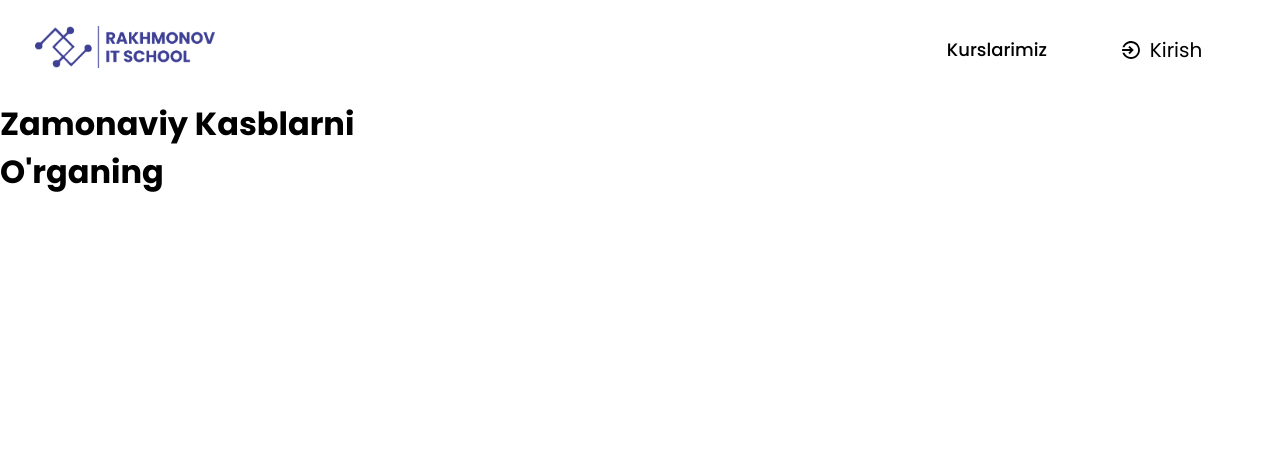
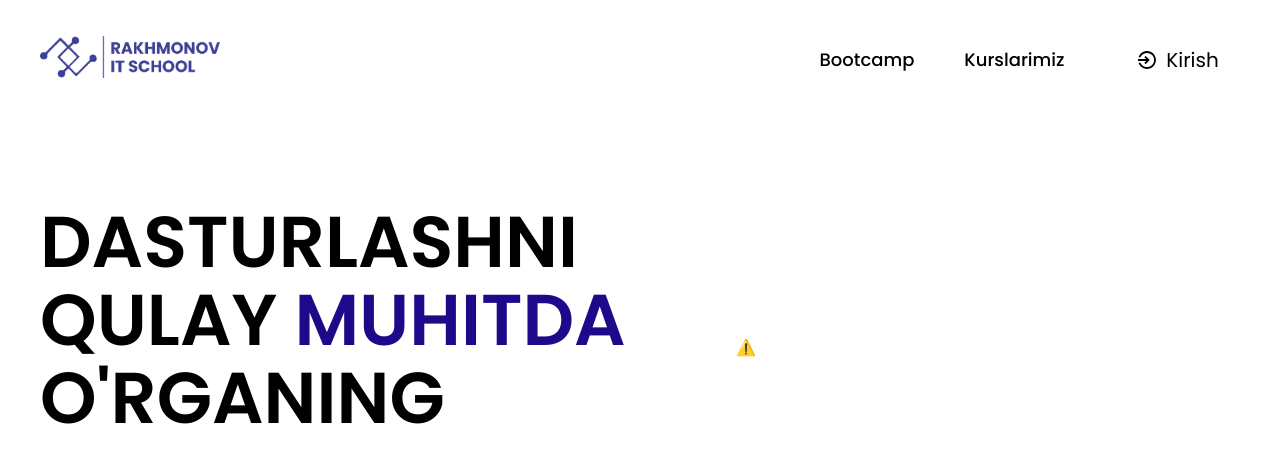
Before and after one commit to Mrshokhrukh/IT-school-website, a React (Create React App) app in the folder client/: page / in a window 1280 px wide. Shown: the top 462 px of the page. Built offline with nearby package versions, Linux system fonts and the light colour scheme; no server answers.

Commit message:
01.03.2023

```diff
--- a/client/package.json
+++ b/client/package.json
@@ -10,6 +10,7 @@
     "@testing-library/jest-dom": "^5.16.5",
     "@testing-library/react": "^13.4.0",
     "@testing-library/user-event": "^13.5.0",
+    "animate.css": "^4.1.1",
     "antd": "^5.2.2",
     "axios": "^1.3.4",
     "react": "^18.2.0",
--- a/client/public/index.html
+++ b/client/public/index.html
@@ -5,6 +5,11 @@
     <link rel="icon" href="%PUBLIC_URL%/favicon.ico" />
     <meta name="viewport" content="width=device-width, initial-scale=1" />
     <meta name="theme-color" content="#000000" />
+    <script src="https://unpkg.com/@lottiefiles/lottie-player@latest/dist/lottie-player.js"></script>
+    <link
+      rel="stylesheet"
+      href="https://cdnjs.cloudflare.com/ajax/libs/animate.css/4.1.1/animate.min.css"
+    />
     <meta
       name="description"
       content="Web site created using create-react-app"
--- a/client/src/components/Header/Header.jsx
+++ b/client/src/components/Header/Header.jsx
@@ -6,13 +6,17 @@ import "./header.style.scss";
 const Header = () => {
   return (
     <div className="head">
+      <div className="container">
         <div className="header">
-        <div className="head-rt">
+          <div className="head-lf">
             <span className="logo">
               <img src={logo} alt="" />
             </span>
           </div>
-        <div className="head-lf">
+          <div className="head-rt">
+            <Link to="/" className="link-to-courses">
+              bootcamp
+            </Link>
             <Link to="/courses" className="link-to-courses">
               Kurslarimiz
             </Link>
@@ -25,6 +29,7 @@ const Header = () => {
           </div>
         </div>
       </div>
+    </div>
   );
 };
 
--- a/client/src/components/Header/header.style.scss
+++ b/client/src/components/Header/header.style.scss
@@ -1,18 +1,15 @@
 .head {
   max-width: 100%;
-  height: 100px;
+  height: auto;
 
   .header {
-    max-width: 1312px;
-    height: 100%;
-    margin: auto;
-    // background-color: rebeccapurple;
+    height: 120px;
+    background-color: #fff;
     display: flex;
     justify-content: space-between;
-    .head-rt {
+    .head-lf {
       display: flex;
       align-items: center;
-      padding: 0px 35px;
 
       .logo {
         img {
@@ -23,14 +20,12 @@
       }
     }
 
-    .head-lf {
+    .head-rt {
       display: flex;
       gap: 50px;
       align-items: center;
-      margin: 20px;
 
-      padding: 0px 35px;
-      .link-to-courses {
+      a {
         text-align: center;
         font-size: 18px;
         color: black;
@@ -57,8 +52,8 @@
       }
 
       .login {
-        width: 128px;
-        height: 75%;
+        width: 126px;
+        height: 47px;
         display: flex;
         justify-content: center;
         align-items: center;
@@ -67,9 +62,11 @@
         border-radius: 50px;
         font-size: 20px;
         cursor: pointer;
-        transition: 0.5s;
+        transition: .5s;
+
         &:hover {
           box-shadow: rgba(100, 100, 111, 0.2) 0px 7px 29px 0px;
+
         }
         .login-icon {
           font-size: 22px;
@@ -79,3 +76,6 @@
     }
   }
 }
+
+@media (max-width: 1310px) {
+}
--- /dev/null
+++ b/client/src/components/home-main-container/Home-main-container.jsx
@@ -0,0 +1,32 @@
+import React, { useEffect } from "react";
+import "./home-title.scss";
+import homeImg from "../../images/home-svg.svg";
+
+const HomeText = () => {
+  return (
+    <div className="home-main-container">
+      <div className="center-lf animate__animated animate__backInLeft">
+        <h1 className="title ">
+          Dasturlashni <br /> qulay <span>muhitda</span> <br /> O'rganing
+        </h1>
+      </div>
+
+      <div className="center-rt animate__animated animate__backInRight">
+        <lottie-player
+          src="https://assets8.lottiefiles.com/packages/lf20_iorpbol0.json"
+          background="transparent"
+          speed="1"
+          loop
+          autoplay
+          style={{ width: "450px" }}
+        ></lottie-player>
+
+        {/* <img src={homeImg} alt="404" className="home-img" /> */}
+
+
+      </div>
+    </div>
+  );
+};
+
+export default HomeText;
--- /dev/null
+++ b/client/src/components/home-main-container/home-title.scss
@@ -0,0 +1,29 @@
+.home-main-container {
+  width: 100%;
+  margin: auto;
+  height: 300px;
+  display: flex;
+  align-items: center;
+  justify-content: space-between;
+  margin-top: 50px;
+  .center-lf {
+    animation-duration: 1s;
+    .title {
+      text-transform: uppercase;
+      line-height: 78px;
+      font-size: 72px;
+      font-weight: 600;
+      span {
+        color: var(--main-color);
+      }
+    }
+  }
+
+  .center-rt {
+    margin-top: 55px;
+    margin-right: 55px;
+    animation-duration: 0.8s;
+    cursor: pointer;
+
+  }
+}
--- a/client/src/components/home-text/HomeText.jsx
+++ /dev/null
@@ -1,24 +0,0 @@
-import React, { useEffect } from "react";
-import "./home-title.scss";
-const HomeText = () => {
-  let textArray = [
-    "it-schoolda ",
-    "qulay muhitda ",
-    "yangi atmosferada ",
-    "mutaxasislardan ",
-  ];
-
-//
-
-  return (
-    <div>
-      <h1 className="title-section">
-        zamonaviy kasblarni <br />
-        <span className="word "></span>
-        o'rganing
-      </h1>
-    </div>
-  );
-};
-
-export default HomeText;
--- a/client/src/pages/Home/Home.jsx
+++ b/client/src/pages/Home/Home.jsx
@@ -1,9 +1,10 @@
 import React from "react";
-import HomeText from "../../components/home-text/HomeText";
+import HomeText from "../../components/home-main-container/Home-main-container";
+
 
 const Home = () => {
   return (
-    <div className="home">
+    <div className="container">
       <HomeText />
     </div>
   );
--- a/client/src/style/main.scss
+++ b/client/src/style/main.scss
@@ -11,11 +11,11 @@
   --darkBlue: rgb(3, 36, 65);
   --darkerBlue: rgb(3, 44, 80);
   --normalBlue: rgb(4, 52, 95);
-  --lighterBlue: rgb(8, 93, 167);
+  --buttons: rgb(50, 8, 167);
   --lightestBlue: rgb(13, 129, 230);
   --ligherAqua: rgb(47, 149, 238);
-  --aqua: rgb(6, 125, 230);
-  --main-color: rgb(10, 8, 139);
+  --active: rgb(79, 50, 206);
+  --main-color: rgb(32, 8, 139);
 }
 
 body {
@@ -32,11 +32,35 @@ img {
   background-size: cover;
 }
 .container {
-  max-width: 1312px;
+  max-width: 1440px;
   margin: auto;
+}
+
+@media (max-width: 1401px) {
+  .container {
+    max-width: 1201px;
+  }
 }
 
 a {
   text-decoration: none;
   cursor: pointer;
 }
+
+.button {
+  width: 150px;
+  height: 45px;
+  background-color: var(--buttons);
+  color: white;
+  font-size: 18px;
+  border-radius: 50px;
+  cursor: pointer;
+  border: none;
+  transition: 0.5s;
+  &:hover {
+    box-shadow: rgba(100, 100, 111, 0.2) 0px 7px 29px 0px;
+  }
+  &:active {
+    background-color: var(--active);
+  }
+}
```
Also changed, not shown: client/src/components/home-text/home-title.scss (deleted), client/src/images/home-svg.svg (added), 1 other file (tests, documents, lock files or other folders). Lines whose indentation alone changed are shown as unchanged.
